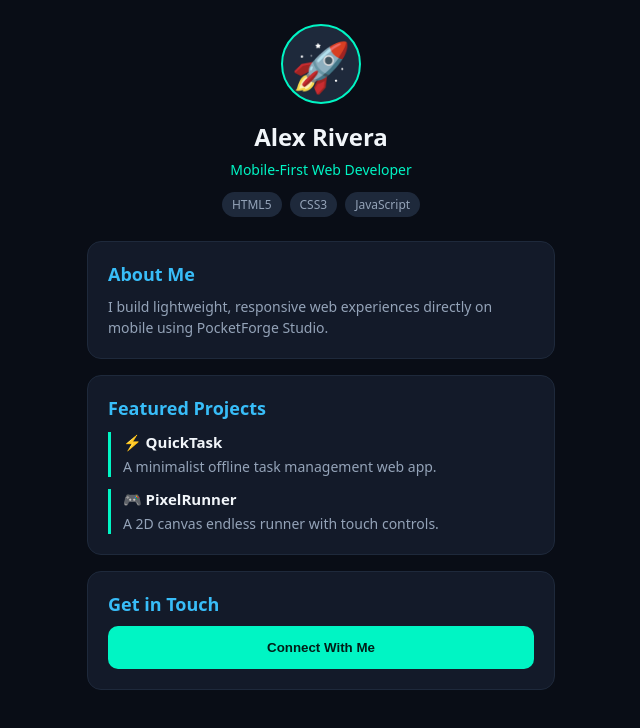
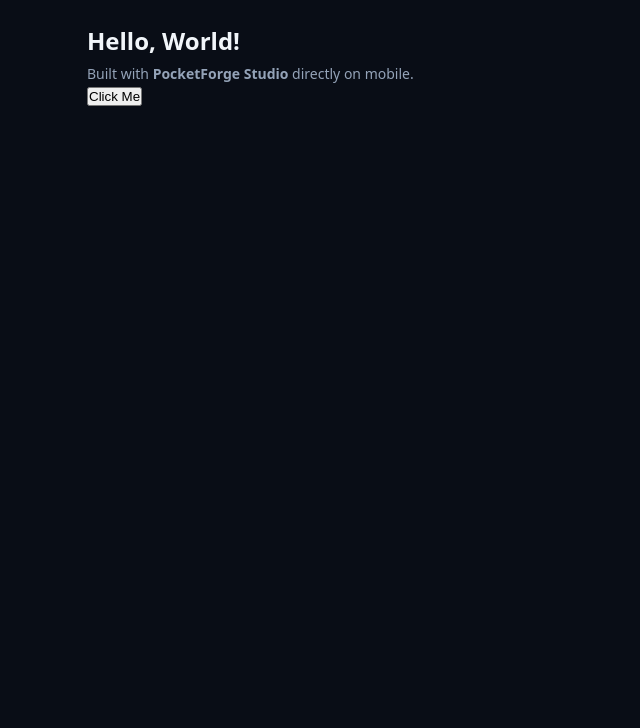
Before and after one commit to swe-rabiaaziz/my-first-web-project-android, a plain HTML site: page index.html in a window 1280 px wide. Shown: the whole page, without its empty margins (319-959 px from the left). Drawn offline with Linux system fonts and the light colour scheme.

Commit message:
Setup Pocket Forge Android Cloud Build: index.html

```diff
--- a/index.html
+++ b/index.html
@@ -3,45 +3,16 @@
 <head>
   <meta charset="UTF-8">
   <meta name="viewport" content="width=device-width, initial-scale=1.0">
-  <title>Developer Portfolio</title>
+  <title>PocketForge Project</title>
   <link rel="stylesheet" href="style.css">
 </head>
 <body>
-  <header>
-    <div class="avatar">🚀</div>
-    <h1>Alex Rivera</h1>
-    <p class="tagline">Mobile-First Web Developer</p>
-    <div class="tags">
-      <span class="badge">HTML5</span>
-      <span class="badge">CSS3</span>
-      <span class="badge">JavaScript</span>
-    </div>
-  </header>
-
-  <main>
-    <section class="card">
-      <h2>About Me</h2>
-      <p>I build lightweight, responsive web experiences directly on mobile using PocketForge Studio.</p>
-    </section>
-
-    <section class="card">
-      <h2>Featured Projects</h2>
-      <div class="project-item">
-        <h3>⚡ QuickTask</h3>
-        <p>A minimalist offline task management web app.</p>
-      </div>
-      <div class="project-item">
-        <h3>🎮 PixelRunner</h3>
-        <p>A 2D canvas endless runner with touch controls.</p>
-      </div>
-    </section>
-
-    <section class="card">
-      <h2>Get in Touch</h2>
-      <button id="contactBtn" class="btn">Connect With Me</button>
-      <div id="contactToast" class="toast hidden">Thanks for visiting! Email me at alex@example.com</div>
-    </section>
-  </main>
+  <div class="container">
+    <h1>Hello, World!</h1>
+    <p>Built with <strong>PocketForge Studio</strong> directly on mobile.</p>
+    <button id="actionBtn">Click Me</button>
+    <p id="output"></p>
+  </div>
   <script src="script.js"></script>
 </body>
 </html>
```
